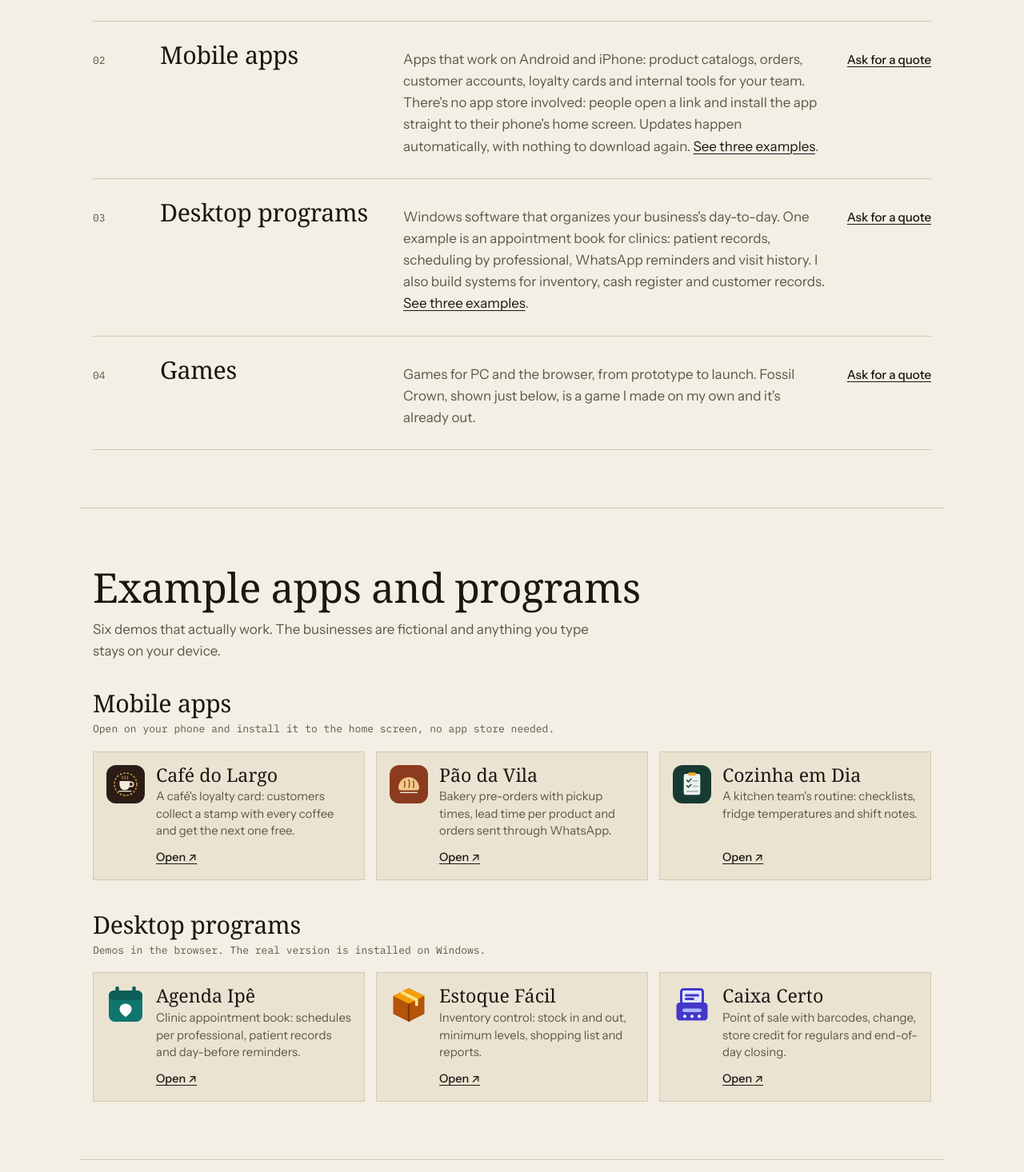
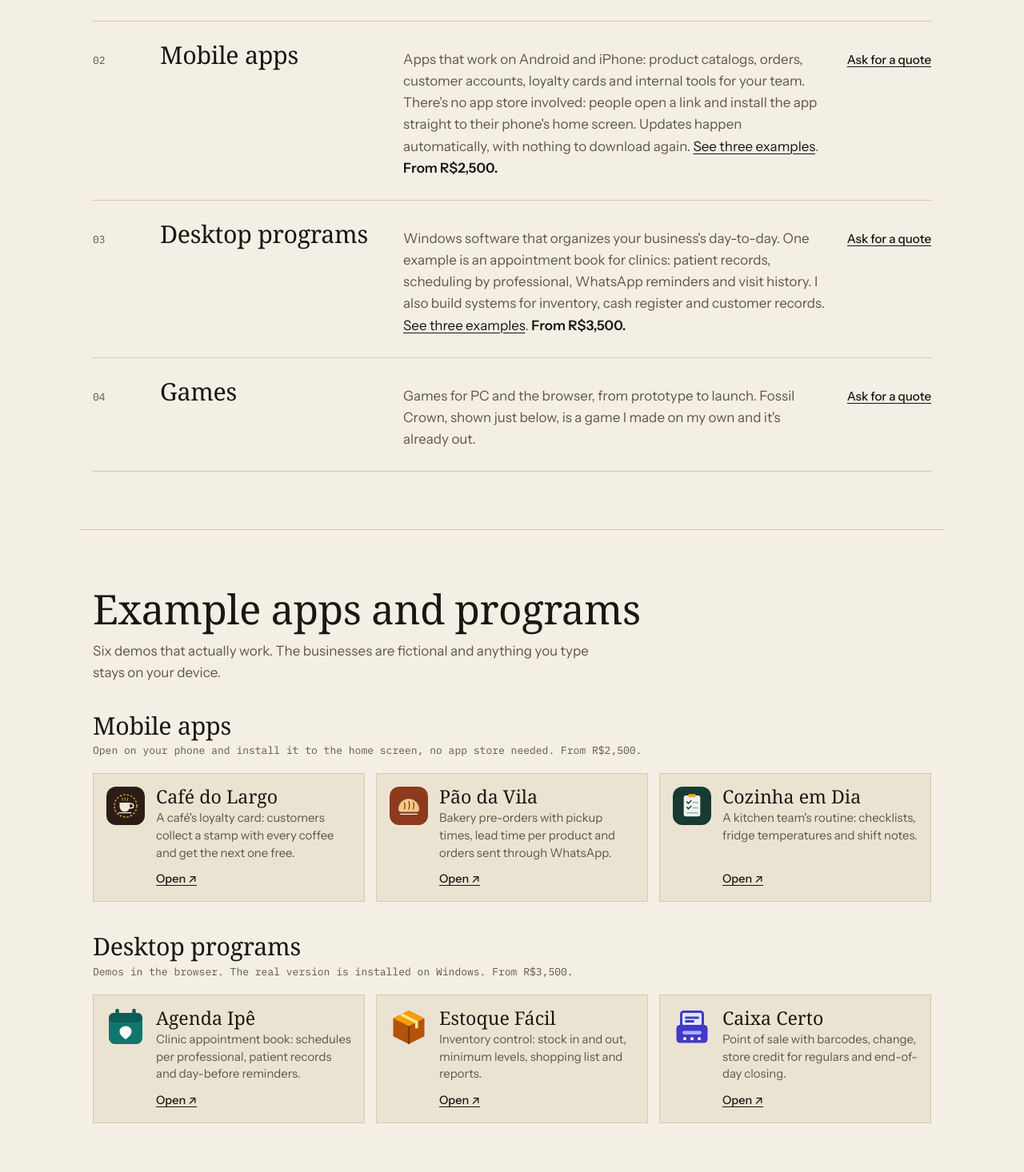
Before and after one commit to feitopelolucas/feitopelolucas-com-br, a PHP site: page /index.html in a window 1280 px wide. Shown: the part 1043-2509 px from the top of the page at 80% size. Run offline with PHP 8.4, Linux system fonts and the light colour scheme; some web fonts are replaced.

Commit message:
Preço inicial de aplicativos e programas
Aplicativos a partir de R$ 2.500 e programas a partir de R$ 3.500,
nos serviços, nos exemplos e na nota de como funciona.

Co-Authored-By: Claude Opus 5.5 <noreply@anthropic.com>

```diff
--- a/feitopelolucas/public/i18n.js
+++ b/feitopelolucas/public/i18n.js
@@ -27,9 +27,9 @@ window.I18N = {
     "serv1.h3": "Websites",
     "serv1.p": "For anyone who needs to be online: restaurants, clinics, offices, shops and portfolios. You can <a href=\"#catalogo\">pick a ready-made website</a>, which I adapt to your brand, or order one built from scratch.",
     "serv2.h3": "Mobile apps",
-    "serv2.p": "Apps that work on Android and iPhone: product catalogs, orders, customer accounts, loyalty cards and internal tools for your team. There's no app store involved: people open a link and install the app straight to their phone's home screen. Updates happen automatically, with nothing to download again. <a href=\"#exemplos\">See three examples</a>.",
+    "serv2.p": "Apps that work on Android and iPhone: product catalogs, orders, customer accounts, loyalty cards and internal tools for your team. There's no app store involved: people open a link and install the app straight to their phone's home screen. Updates happen automatically, with nothing to download again. <a href=\"#exemplos\">See three examples</a>. <b>From R$2,500.</b>",
     "serv3.h3": "Desktop programs",
-    "serv3.p": "Windows software that organizes your business's day-to-day. One example is an appointment book for clinics: patient records, scheduling by professional, WhatsApp reminders and visit history. I also build systems for inventory, cash register and customer records. <a href=\"#exemplos\">See three examples</a>.",
+    "serv3.p": "Windows software that organizes your business's day-to-day. One example is an appointment book for clinics: patient records, scheduling by professional, WhatsApp reminders and visit history. I also build systems for inventory, cash register and customer records. <a href=\"#exemplos\">See three examples</a>. <b>From R$3,500.</b>",
     "serv4.h3": "Games",
     "serv4.p": "Games for PC and the browser, from prototype to launch. Fossil Crown, shown just below, is a game I made on my own and it's already out.",
 
@@ -37,9 +37,9 @@ window.I18N = {
     "ex.h2": "Example apps and programs",
     "ex.sub": "Six demos that actually work. The businesses are fictional and anything you type stays on your device.",
     "ex.h3a": "Mobile apps",
-    "ex.meta-a": "Open on your phone and install it to the home screen, no app store needed.",
+    "ex.meta-a": "Open on your phone and install it to the home screen, no app store needed. From R$2,500.",
     "ex.h3p": "Desktop programs",
-    "ex.meta-p": "Demos in the browser. The real version is installed on Windows.",
+    "ex.meta-p": "Demos in the browser. The real version is installed on Windows. From R$3,500.",
     "ex.abrir": "Open ↗",
     "ex.a1": "A café's loyalty card: customers collect a stamp with every coffee and get the next one free.",
     "ex.a2": "Bakery pre-orders with pickup times, lead time per product and orders sent through WhatsApp.",
@@ -67,7 +67,7 @@ window.I18N = {
     "como.2": "<b>We agree on payment.</b> Pix (Brazil's instant payment system) or bank transfer: half up front and half once the website is live.",
     "como.3": "<b>You send me your material</b>: logo, photos, text, phone number and address. If your text isn't ready, I'll help you write it.",
     "como.4": "<b>I adapt and publish</b> the website on your domain. It usually takes about a week after I receive your material.",
-    "como.nota": "Apps, programs and games are built to order, so the timeline and price depend on each project. Tell me your idea and I'll send you a quote.",
+    "como.nota": "Apps and programs are built to order: the prices above are for the simplest version, and the final price depends on what your business needs. Games are quoted case by case. Tell me your idea and I'll send you a quote.",
     "inc.h3": "Included in the website price",
     "inc.ul": "<li>Your name, logo, colors, photos and text</li><li>WhatsApp button and your contact details</li><li>Domain setup</li><li>Small adjustments for 30 days after delivery</li><li>The website files, which become yours</li>",
     "cli.h3": "Paid by the client",
--- a/feitopelolucas/public/index.html
+++ b/feitopelolucas/public/index.html
@@ -79,13 +79,13 @@
     <div class="service">
       <span class="num">02</span>
       <h3 data-i18n="serv2.h3">Aplicativos para celular</h3>
-      <p data-i18n="serv2.p">Aplicativos que funcionam em Android e iPhone: catálogo de produtos, pedidos, área do cliente, cartão fidelidade e controle interno da equipe. Não é preciso passar por loja de aplicativos: o usuário abre um link e instala o aplicativo diretamente na tela inicial do celular. As atualizações são automáticas, sem necessidade de baixar nada novamente. <a href="#exemplos">Veja três exemplos</a>.</p>
+      <p data-i18n="serv2.p">Aplicativos que funcionam em Android e iPhone: catálogo de produtos, pedidos, área do cliente, cartão fidelidade e controle interno da equipe. Não é preciso passar por loja de aplicativos: o usuário abre um link e instala o aplicativo diretamente na tela inicial do celular. As atualizações são automáticas, sem necessidade de baixar nada novamente. <a href="#exemplos">Veja três exemplos</a>. <b>A partir de R$ 2.500.</b></p>
       <a class="ask" data-i18n="serv.ask" data-msg="Olá, Lucas! Gostaria de um orçamento para um aplicativo de celular." data-msg-en="Hi, Lucas! I'd like a quote for a mobile app.">Pedir orçamento</a>
     </div>
     <div class="service">
       <span class="num">03</span>
       <h3 data-i18n="serv3.h3">Programas para computador</h3>
-      <p data-i18n="serv3.p">Sistemas para Windows que organizam a rotina do seu negócio. Um exemplo é a agenda para consultório: cadastro de pacientes, marcação de horários por profissional, lembretes pelo WhatsApp e histórico de atendimentos. Também desenvolvo sistemas de controle de estoque, caixa e cadastro de clientes. <a href="#exemplos">Veja três exemplos</a>.</p>
+      <p data-i18n="serv3.p">Sistemas para Windows que organizam a rotina do seu negócio. Um exemplo é a agenda para consultório: cadastro de pacientes, marcação de horários por profissional, lembretes pelo WhatsApp e histórico de atendimentos. Também desenvolvo sistemas de controle de estoque, caixa e cadastro de clientes. <a href="#exemplos">Veja três exemplos</a>. <b>A partir de R$ 3.500.</b></p>
       <a class="ask" data-i18n="serv.ask" data-msg="Olá, Lucas! Gostaria de um orçamento para um programa de computador." data-msg-en="Hi, Lucas! I'd like a quote for a desktop program.">Pedir orçamento</a>
     </div>
     <div class="service">
@@ -102,7 +102,7 @@
     <p class="sub" data-i18n="ex.sub">Seis demonstrações que funcionam de verdade. Os negócios são fictícios e o que você digitar fica só no seu aparelho.</p>
     <div class="ex-grupo">
       <h3 data-i18n="ex.h3a">Aplicativos para celular</h3>
-      <p class="meta" data-i18n="ex.meta-a">Abra no celular e instale na tela inicial, sem loja de aplicativos.</p>
+      <p class="meta" data-i18n="ex.meta-a">Abra no celular e instale na tela inicial, sem loja de aplicativos. A partir de R$ 2.500.</p>
       <a class="ex" href="/apps/cafe-do-largo/" target="_blank" rel="noopener">
         <img src="/apps/cafe-do-largo/icon.svg" alt="" width="48" height="48" loading="lazy">
         <span><b>Café do Largo</b><span data-i18n="ex.a1">Cartão fidelidade de uma cafeteria: o cliente junta selos a cada café e ganha o próximo.</span></span>
@@ -121,7 +121,7 @@
     </div>
     <div class="ex-grupo">
       <h3 data-i18n="ex.h3p">Programas para computador</h3>
-      <p class="meta" data-i18n="ex.meta-p">Demonstrações no navegador. A versão de verdade é instalada no Windows.</p>
+      <p class="meta" data-i18n="ex.meta-p">Demonstrações no navegador. A versão de verdade é instalada no Windows. A partir de R$ 3.500.</p>
       <a class="ex" href="/programas/agenda-consultorio/" target="_blank" rel="noopener">
         <img src="/programas/agenda-consultorio/icone.svg" alt="" width="48" height="48" loading="lazy">
         <span><b>Agenda Ipê</b><span data-i18n="ex.p1">Agenda de consultório: horários por profissional, ficha do paciente e lembretes da véspera.</span></span>
@@ -174,7 +174,7 @@
       <li data-i18n="como.3"><b>Você me envia o material</b>: logotipo, fotos, textos, telefone e endereço. Se não tiver os textos prontos, eu ajudo a escrevê-los.</li>
       <li data-i18n="como.4"><b>Eu adapto e publico</b> o site no seu domínio. O prazo costuma ser de uma semana após o recebimento do material.</li>
     </ol>
-    <p class="note" data-i18n="como.nota">Aplicativos, programas e jogos são feitos sob medida; portanto, o prazo e o preço dependem de cada projeto. Conte-me a sua ideia e eu envio um orçamento.</p>
+    <p class="note" data-i18n="como.nota">Aplicativos e programas são feitos sob medida: os valores acima são para a versão mais simples, e o preço final depende do que o seu negócio precisa. Jogos são orçados caso a caso. Conte-me a sua ideia e eu envio um orçamento.</p>
 
     <div class="terms">
       <div>
```
Also changed, not shown: feitopelolucas/public/index.php (+5 -5 lines).
